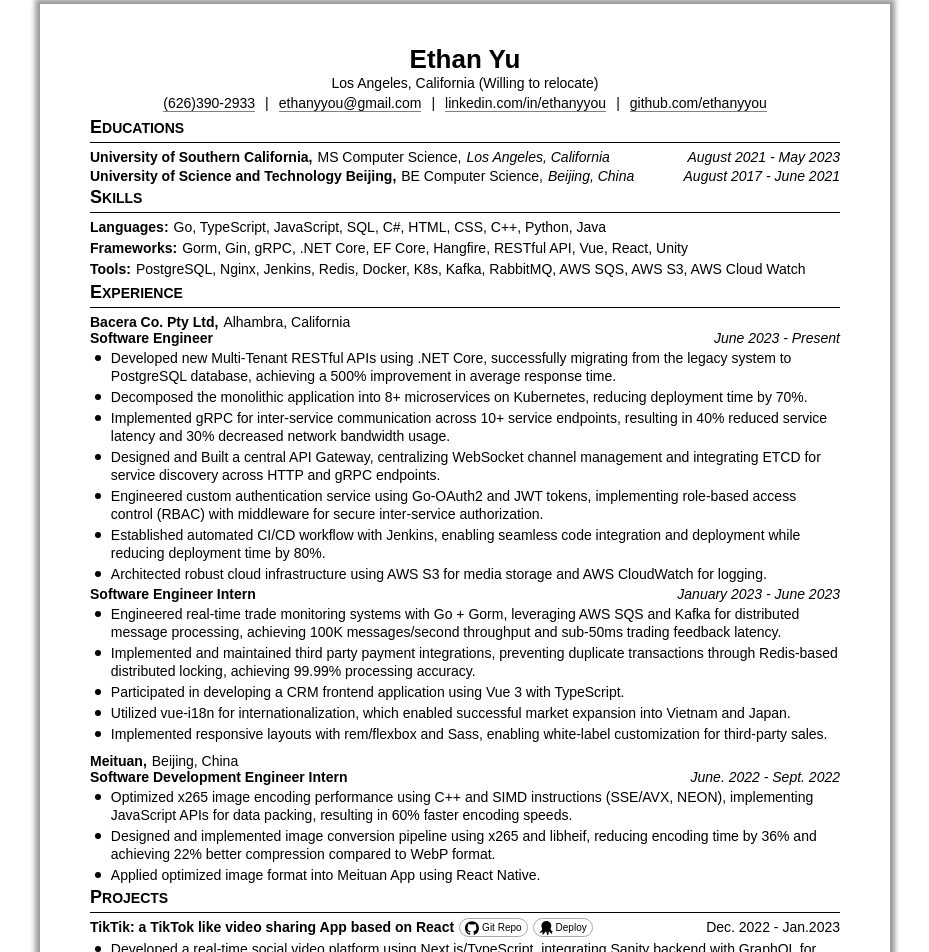
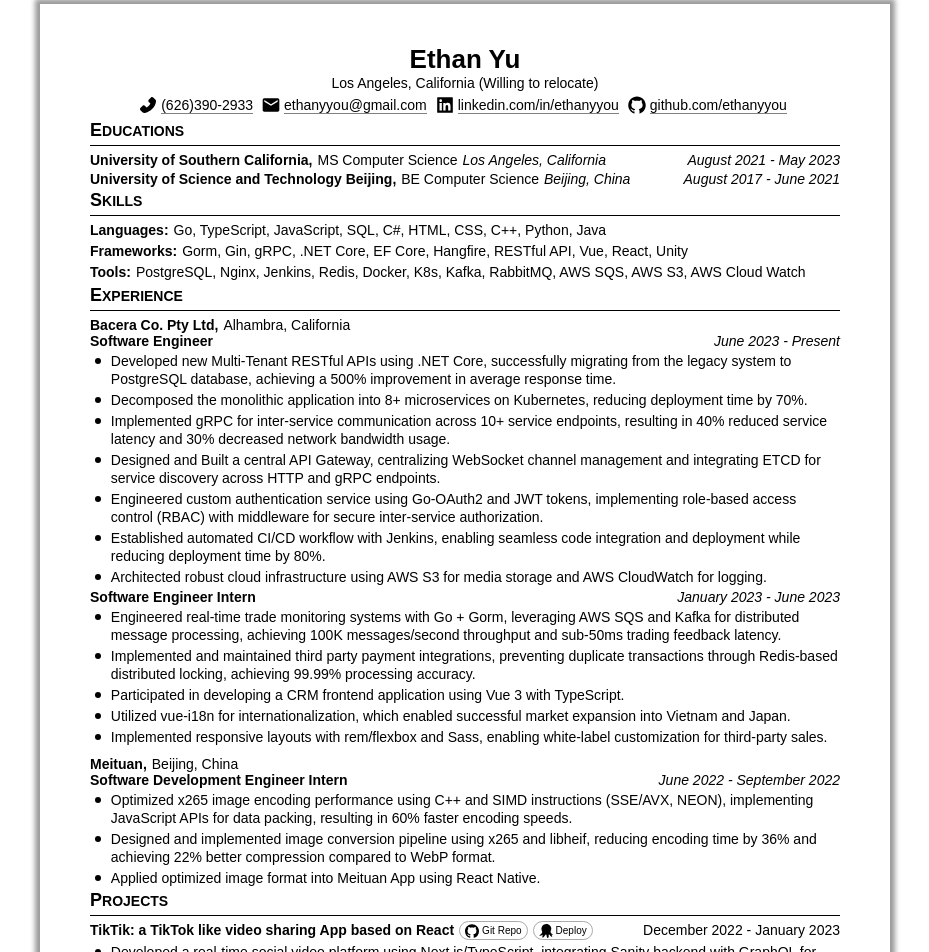
Before and after one commit to ethanyuih/plain-cv, a React (Create React App) app: page / in a window 1280 px wide. Shown: the part 26-978 px from the top of the page, without its empty margins (175-1104 px from the left). Built offline with nearby package versions, Linux system fonts and the light colour scheme.

Commit message:
update copy infos
(cherry picked from commit 5e5c0947c1974bbf32771c83313c70109384a368)

```diff
--- /dev/null
+++ b/src/assets/Utility/Utils.ts
@@ -0,0 +1,19 @@
+export const months: { [key: string]: string } = {
+  January: "01",
+  February: "02",
+  March: "03",
+  April: "04",
+  May: "05",
+  June: "06",
+  July: "07",
+  August: "08",
+  September: "09",
+  October: "10",
+  November: "11",
+  December: "12",
+};
+
+export const getDateMMYYYY = (dateString: string) => {
+  const [month, year] = dateString.split(" ");
+  return `${months[month]}/${year}`;
+};
--- a/src/assets/resume-infos/4-experience-info.ts
+++ b/src/assets/resume-infos/4-experience-info.ts
@@ -49,7 +49,7 @@
         {
           hidden: false,
           position: "Software Development Engineer Intern",
-          duration: "June. 2022 - Sept. 2022",
+          duration: "June 2022 - September 2022",
           taskList: [
             "Optimized x265 image encoding performance using C++ and SIMD instructions (SSE/AVX, NEON), implementing JavaScript APIs for data packing, resulting in 60% faster encoding speeds.",
             "Designed and implemented  image conversion pipeline using x265 and libheif, reducing encoding time by 36% and achieving 22% better compression compared to WebP format.",
@@ -66,7 +66,7 @@
         {
           hidden: false,
           position: "Research Assistant",
-          duration: "Sep. 2019 - Jun. 2021",
+          duration: "September 2019 - June 2021",
           taskList: [
             "Modeling for Degradation of Biomedical Polymer: Designed the phase image feature recognition algorithm to recognize the phase image features, and characteristic “island” structures. Implemented the chain scission model by Monte Carlo (MC) method. Designed the Boundary Extension Algorithm (NNBE) to identify features with hole (block) and crack (strip) shapes and utilized these features to establish strength models for different phases.  Published two publications for this research",
           ],
--- a/src/assets/resume-infos/5-project-info.ts
+++ b/src/assets/resume-infos/5-project-info.ts
@@ -5,7 +5,7 @@
     {
       hidden: false,
       name: "TikTik: a TikTok like video sharing App based on React",
-      duration: "Dec. 2022 - Jan.2023",
+      duration: "December 2022 - January 2023",
       githubLink: "https://github.com/easianyu/tiktok-app",
       deployLink: "https://tiktok-app-plum.vercel.app/",
       taskList: [
@@ -18,7 +18,7 @@
     {
       hidden: true,
       name: "Online Shopping Website Based on React",
-      duration: "Nov. 2022 - Dec.2022",
+      duration: "November 2022 - December 2022",
       githubLink: "https://github.com/easianyu/yixuan-kkshop",
       deployLink: "https://inquisitive-starlight-56e8cb.netlify.app/",
       taskList: [
@@ -57,7 +57,7 @@
     {
       hidden: true,
       name: "Easian's CSS Hub: Arts and Animations of CSS Works",
-      duration: "Dec. 2022 - Present",
+      duration: "December 2022 - Present",
       githubLink: "https://github.com/easianyu/css-hub",
       deployLink: "https://easianyu.github.io/css-hub/",
       taskList: [
--- a/src/components/education.component.tsx
+++ b/src/components/education.component.tsx
@@ -38,20 +38,30 @@
   const { hidden, educationList } = educations;
   if (hidden) return <></>;
   return (
-    <div className="education-container">
+    <div className='education-container'>
       <PartTitle title={"EDUCATIONS"} />
       <EduContainer>
         {educationList.map((education, idx) => {
           const { hidden, university, major, address, duration } = education;
-          if (hidden) return <></>;
+          if (hidden) return <div key={idx}></div>;
           return (
-            <EduExpContainer>
+            <EduExpContainer key={idx}>
               <InstituteInfo>
-                <h3>{university}, </h3>
-                <span>{major}, </span>
-                <span>{address}</span>
+                <h3 onClick={() => navigator.clipboard.writeText(university)}>
+                  {university},{" "}
+                </h3>
+                <span
+                  onClick={() =>
+                    navigator.clipboard.writeText("Computer Science")
+                  }
+                >
+                  {major}
+                </span>
+                <span onClick={() => navigator.clipboard.writeText(address)}>
+                  {address}
+                </span>
               </InstituteInfo>
-              <div className="duration">{duration}</div>
+              <div className='duration'>{duration}</div>
             </EduExpContainer>
           );
         })}
--- a/src/components/experience.component.tsx
+++ b/src/components/experience.component.tsx
@@ -6,6 +6,7 @@
 import styled from "styled-components";
 import pageConfig from "../assets/resume-infos/0-page-setting";
 import PlainText from "./plaintext.component";
+import { getDateMMYYYY } from "../assets/Utility/Utils";
 
 type Props = {
   experiences: Experiences;
@@ -28,10 +29,6 @@
 
   div:nth-of-type(1) {
     font-weight: bold;
-  }
-
-  span:nth-of-type(2) {
-    font-style: italic;
   }
 `;
 
@@ -63,12 +60,16 @@
   //display: flex;
   //justify-content: space-between;
   //font-size: 14px;
+  span {
+    font-weight: normal;
+    font-style: italic;
+  }
 `;
 
 const TitleHead = styled.div`
   display: flex;
   justify-content: space-between;
-  span:nth-child(1) {
+  div:nth-child(1) {
     font-weight: bold;
   }
   span:nth-child(2) {
@@ -84,23 +85,68 @@
       <PartTitle title='Experience' />
       {experienceList.map((exp, idx) => {
         const { hidden, company, address, titles } = exp;
-        if (hidden) return <></>;
+        if (hidden) return <div key={idx}></div>;
 
         return (
           <ProjectItem key={idx}>
             <ExpContainer>
               <InstituteInfo>
-                <div>{company}, </div>
-                <span>{address}</span>
+                <div onClick={() => navigator.clipboard.writeText(company)}>
+                  {company},
+                </div>
+                <span onClick={() => navigator.clipboard.writeText(address)}>
+                  {address}
+                </span>
               </InstituteInfo>
             </ExpContainer>
 
             {titles.map((title, title_idx) => (
               <TitleContainer key={title_idx}>
                 <TitleHead>
-                  <span>{title.position}</span>
-                  <span>{title.duration}</span>
+                  <div
+                    onClick={() =>
+                      navigator.clipboard.writeText(title.position)
+                    }
+                  >
+                    {title.position}
+                  </div>
+
+                  {(() => {
+                    const durations = title.duration.split("-");
+                    return (
+                      <div>
+                        <span
+                          onClick={() =>
+                            navigator.clipboard.writeText(
+                              getDateMMYYYY(durations[0]),
+                            )
+                          }
+                        >
+                          {durations[0]}
+                        </span>
+                        <span> - </span>
+                        <span
+                          onClick={() =>
+                            navigator.clipboard.writeText(
+                              getDateMMYYYY(durations[1]),
+                            )
+                          }
+                        >
+                          {durations[1]}
+                        </span>
+                      </div>
+                    );
+                  })()}
                 </TitleHead>
+                <div
+                  onClick={() =>
+                    navigator.clipboard.writeText(
+                      title.taskList
+                        .map((task, task_idx) => `${task_idx + 1}. ${task}\n`)
+                        .join(""),
+                    )
+                  }
+                >
                   {title.taskList.map((task, task_idx) => (
                     <TaskDetailContainer key={task_idx}>
                       <ParaDot>
@@ -111,6 +157,7 @@
                       </TextDetails>
                     </TaskDetailContainer>
                   ))}
+                </div>
               </TitleContainer>
             ))}
           </ProjectItem>
--- a/src/components/profile.component.tsx
+++ b/src/components/profile.component.tsx
@@ -1,9 +1,9 @@
-import { FC } from 'react';
-// import { AiFillPhone, AiFillLinkedin, AiFillGithub } from "react-icons/ai";
-// import { MdEmail } from "react-icons/md";
-import styled from 'styled-components';
+import { FC } from "react";
+import { AiFillPhone, AiFillLinkedin, AiFillGithub } from "react-icons/ai";
+import { MdEmail } from "react-icons/md";
+import styled from "styled-components";
 
-import type { Profile } from '../assets/resume-infos/types';
+import type { Profile } from "../assets/resume-infos/types";
 
 type Props = {
   profile: Profile;
@@ -15,7 +15,7 @@
   align-items: center;
   padding-bottom: 5px;
 
-  h1 {
+  h1 > span {
     font-size: 26px;
   }
 `;
@@ -23,8 +23,13 @@
 const ContactInfo = styled.div`
   display: flex;
   font-size: small;
-  gap: 10px;
+  gap: 3px;
   margin-top: 4px;
+
+  .profile-icon {
+    color: black;
+    font-size: 20px;
+  }
 
   a {
     display: flex;
@@ -32,12 +37,7 @@
     gap: 5px;
     color: black;
     font-weight: semibold;
-
-    .profile-icon {
-      color: black;
-      font-size: 20px;
-      cursor: pointer;
-    }
+    margin-right: 5px;
 
     span {
       border-bottom: solid gray 1px;
@@ -46,32 +46,89 @@
 `;
 
 const ProfileFC: FC<Props> = ({ profile }) => {
-  const { name, phone, email, linkedin, github, address } = profile;
+  const {
+    firstName,
+    lastName,
+    preferredName,
+    phone,
+    homeStreet,
+    homeCity,
+    homeState,
+    homeZip,
+    email,
+    linkedin,
+    github,
+    address,
+  } = profile;
 
   return (
     <ProfileContainer>
-      <h1>{name}</h1>
-      {/* if address is not empty, show*/ address !== '' && <p>{address}</p>}
-      {/*<p>{address}</p>*/}
+      <h1>
+        <span onClick={() => navigator.clipboard.writeText(firstName)}>
+          {preferredName}
+        </span>
+        <span onClick={() => navigator.clipboard.writeText(preferredName)}>
+          {" "}
+        </span>
+        <span onClick={() => navigator.clipboard.writeText(lastName)}>
+          {lastName}
+        </span>
+      </h1>
+      {address !== "" && (
+        <p>
+          {(() => {
+            const addressArr = address.split(",");
+            return (
+              <>
+                <span onClick={() => navigator.clipboard.writeText(homeStreet)}>
+                  {addressArr[0]}
+                </span>
+                <span onClick={() => navigator.clipboard.writeText(homeCity)}>
+                  ,{" "}
+                </span>
+                <span onClick={() => navigator.clipboard.writeText(homeState)}>
+                  {addressArr[1]}
+                </span>
+              </>
+            );
+          })()}
+        </p>
+      )}
       <ContactInfo>
+        <AiFillPhone
+          className='profile-icon'
+          onClick={() => {
+            const cleaned = phone.replace(/\D/g, "");
+            const cleanedPhone = `(${cleaned.slice(0, 3)})${cleaned.slice(3, 6)}-${cleaned.slice(6)}`;
+            navigator.clipboard.writeText(cleanedPhone);
+          }}
+        />
         <a href={`tel:${phone}`}>
-          {/*<AiFillPhone className='profile-icon' />*/}
           <span>{phone}</span>
         </a>
-        <span>|</span>
+        {/*<span>|</span>*/}
+        <MdEmail
+          className='profile-icon'
+          onClick={() => navigator.clipboard.writeText(email)}
+        />
         <a href={`mailto:${email}`}>
-          {/*<MdEmail className='profile-icon' />*/}
           <span>{email}</span>
         </a>
-        <span>|</span>
+        {/*<span>|</span>*/}
+        <AiFillLinkedin
+          className='profile-icon'
+          onClick={() => navigator.clipboard.writeText(linkedin)}
+        />
         <a href={linkedin}>
-          {/*<AiFillLinkedin className='profile-icon' />*/}
-          <span>{linkedin.substring(linkedin.indexOf('linkedin'))}</span>
+          <span>{linkedin.substring(linkedin.indexOf("linkedin"))}</span>
         </a>
-        <span>|</span>
+        {/*<span>|</span>*/}
+        <AiFillGithub
+          className='profile-icon'
+          onClick={() => navigator.clipboard.writeText(github)}
+        />
         <a href={github}>
-          {/*<AiFillGithub className='profile-icon' />*/}
-          <span>{github.substring(github.indexOf('github'))}</span>
+          <span>{github.substring(github.indexOf("github"))}</span>
         </a>
       </ContactInfo>
     </ProfileContainer>
--- a/src/components/project-title.component.tsx
+++ b/src/components/project-title.component.tsx
@@ -1,26 +1,27 @@
-import { FC } from 'react'
+import React, { FC } from "react";
 
-import { FaOctopusDeploy } from 'react-icons/fa'
-import { SiGithub } from 'react-icons/si'
-import styled from 'styled-components'
+import { FaOctopusDeploy } from "react-icons/fa";
+import { SiGithub } from "react-icons/si";
+import styled from "styled-components";
+import { getDateMMYYYY } from "../assets/Utility/Utils";
 
 type Props = {
-  name: string
-  github: string | undefined
-  deploy: string | undefined
-  duration: string
-}
+  name: string;
+  github: string | undefined;
+  deploy: string | undefined;
+  duration: string;
+};
 
 const ProjectTitleContainer = styled.div`
   display: flex;
   justify-content: space-between;
   height: 18px;
-`
+`;
 
 const ProjectsInfo = styled.div`
   display: flex;
   gap: 5px;
-`
+`;
 
 const IconButton = styled.a`
   display: flex;
@@ -43,13 +44,13 @@
   span {
     font-size: 10px;
   }
-`
+`;
 
 const ProjectTitle: FC<Props> = ({ name, github, deploy, duration }) => {
   return (
     <ProjectTitleContainer>
       <ProjectsInfo>
-        <h3>{name} </h3>
+        <h3 onClick={() => navigator.clipboard.writeText(name)}>{name} </h3>
         {github && (
           <IconButton href={github}>
             <SiGithub /> <span>Git Repo</span>
@@ -62,9 +63,32 @@
           </IconButton>
         )}
       </ProjectsInfo>
-      <div className='duration'>{duration}</div>
+      <div className='duration'>
+        {(() => {
+          const durations = duration.split("-");
+          return (
+            <div>
+              <span
+                onClick={() =>
+                  navigator.clipboard.writeText(getDateMMYYYY(durations[0]))
+                }
+              >
+                {durations[0]}
+              </span>
+              <span> - </span>
+              <span
+                onClick={() =>
+                  navigator.clipboard.writeText(getDateMMYYYY(durations[1]))
+                }
+              >
+                {durations[1]}
+              </span>
+            </div>
+          );
+        })()}
+      </div>
     </ProjectTitleContainer>
-  )
-}
+  );
+};
 
-export default ProjectTitle
+export default ProjectTitle;
--- a/src/components/projects.component.tsx
+++ b/src/components/projects.component.tsx
@@ -1,11 +1,11 @@
-import { FC } from 'react';
-import styled from 'styled-components';
+import { FC } from "react";
+import styled from "styled-components";
 
-import { Projects } from '../assets/resume-infos/types';
-import PartTitle from './part-title.component';
-import ProjectTitle from './project-title.component';
-import TaskDetail from './task-detail.component';
-import pageConfig from '../assets/resume-infos/0-page-setting';
+import { Projects } from "../assets/resume-infos/types";
+import PartTitle from "./part-title.component";
+import ProjectTitle from "./project-title.component";
+import TaskDetail from "./task-detail.component";
+import pageConfig from "../assets/resume-infos/0-page-setting";
 
 type Props = {
   projects: Projects;
@@ -26,15 +26,31 @@
     <ProjectsContainer className='projects-container'>
       <PartTitle title='Projects' />
       {projectList.map((project, idx) => {
-        const { hidden, name, githubLink, deployLink, duration, taskList } = project;
-        if (hidden) return <></>;
+        const { hidden, name, githubLink, deployLink, duration, taskList } =
+          project;
+        if (hidden) return <div key={idx}></div>;
         return (
           // <div key={idx} className='project-item-container'>
-          <ProjectItem>
-            <ProjectTitle name={name} github={githubLink} deploy={deployLink} duration={duration} />
-            {taskList.map((task, _idx) => (
-              <TaskDetail key={_idx} task={task} />
-            ))}
+          <ProjectItem key={idx}>
+            <ProjectTitle
+              name={name}
+              github={githubLink}
+              deploy={deployLink}
+              duration={duration}
+            />
+            <div
+              onClick={() =>
+                navigator.clipboard.writeText(
+                  taskList
+                    .map((task, task_idx) => `${task_idx + 1}. ${task}\n`)
+                    .join(""),
+                )
+              }
+            >
+              {taskList.map((task, _idx) => (
+                <TaskDetail key={_idx} task={task} />
+              ))}
+            </div>
           </ProjectItem>
         );
       })}
```
Also changed, not shown: src/assets/resume-infos/1-profile-info.ts (+7 -1 lines), src/assets/resume-infos/types.ts (+7 -1 lines), src/components/skill-type.component.tsx (+8 -5 lines). Lines whose indentation alone changed are shown as unchanged.
